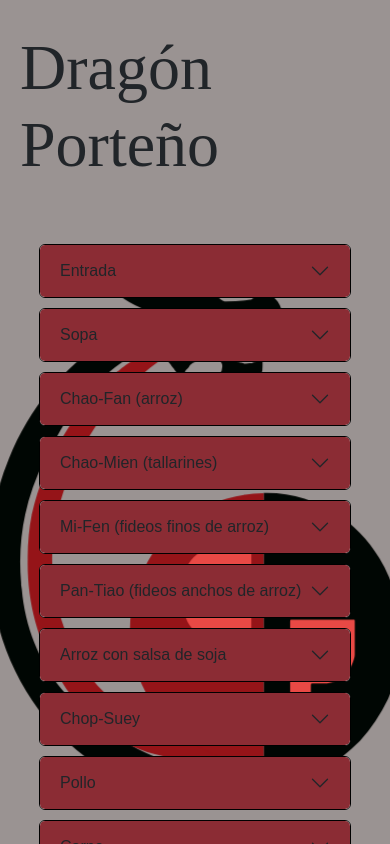
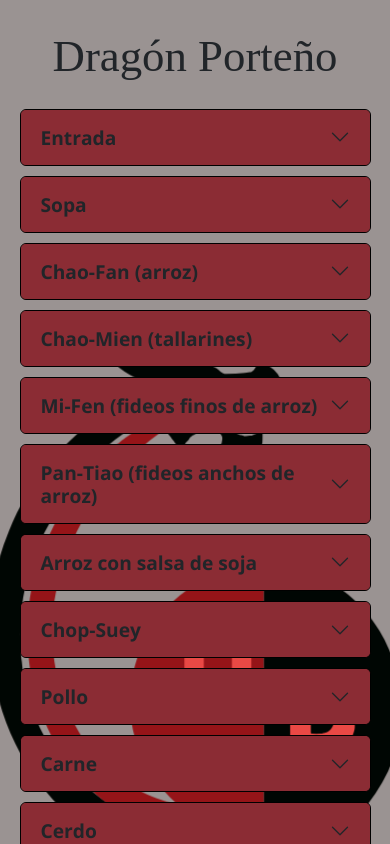
Before and after one commit to hvgomiranda/menuDragonPorteno, a React (Create React App) app: page / in a window 390 px wide. Built offline with nearby package versions, Linux system fonts and the light colour scheme; the HTML template or start-up script is replaced by a standard one; a web font is replaced by a local one.

Commit message:
Commit 6: se agregan estilos

```diff
--- a/src/App.css
+++ b/src/App.css
@@ -24,7 +24,7 @@
 }
 
 .seccion{
-    margin: 50px
+    margin: 25px;
 }
 
 .logo{
@@ -33,5 +33,5 @@
     z-index: -1;
     height: 100%;
     transform: translateZ(-40px) scale(1.5);
-    margin-top: 30vh;
+    margin-top: 50vh;
 }
--- a/src/components/footer/footer.css
+++ b/src/components/footer/footer.css
@@ -1,9 +1,15 @@
 .footer{
     display: flex;
     flex-direction: column;
+    flex-wrap: nowrap;
     align-items: center;
     padding: 10px;
+    width: 80vw;
     font-family: 'Open Sans', sans-serif;
+}
+
+.footer p{
+    text-align: center;
 }
 
 .iconos{
--- a/src/components/header/header.css
+++ b/src/components/header/header.css
@@ -3,3 +3,9 @@
     font-size: 4rem;
     margin: 30px 20px 0px 20px;
 }
+
+@media (max-width: 425px){
+    .title{
+        font-size: 2.8rem;
+    }
+}
--- a/src/components/section/section.css
+++ b/src/components/section/section.css
@@ -2,28 +2,35 @@
     background-color: #8b2c34 !important;
 }
 .section{
-    width: 80vw;
-    margin: 10px;
+    width: 90vw;
+    margin: 0px 10px 10px 10px;
 }
 .section_item{
     border-bottom: 1px;
     border: 1px black solid !important;
 }
-.section_title{
-    font-family: 'Barlow', sans-serif;
+
+.accordion-button{
+    font-family: 'Open Sans', sans-serif !important;
+    font-weight: 700;
     color: white;
-    font-size: 2rem;
+    font-size: 1.2rem !important;
+}
+.accordion-button:not(.collapsed) {
+    color: #9a9392 !important;
 }
 .section_body{
     background-color: #9a9392;
+    padding: 10px !important;
 }
 .section_body div{
-    font-family: 'Roboto', sans-serif;
+    font-family: 'Open Sans', sans-serif;
 }
 .section_card{
     margin: 0px 1px 10px 1px;
     padding: 5px;
     height: 80px;
+    width: 100%;
     display: grid;
     grid-template-columns: 50px repeat(6, 6fr);
     grid-template-rows: repeat(7, 7fr);
@@ -36,8 +43,11 @@
     justify-self: start;
     align-self: center;
     height: 100%;
-    font-size: 1.4rem;
-    font-weight: 400;
+    font-size: 1.2rem;
+    font-weight: 700;
+    line-height: 1.3rem;
+    margin-top: 5px;
+    margin-left: 5px;
 }
 .section_card_image{
     grid-column: 1 /2;
@@ -50,19 +60,27 @@
     width: 35px;
 }
 .section_card_description{
-    grid-column: 1 / 7;
+    grid-column: 1 / 4;
     grid-row: 5 / 8;
     justify-self: start;
     align-self: center;
     height: 100%;
     font-size: 1rem;
-    font-weight: 300;
+    font-weight: 500;
+    margin-left: 5px;
 }
 .section_card_price{
-    grid-column: 7 / 8;
-    grid-row: 1 / 8;
-    justify-self: center;
+    grid-column: 5 / 8;
+    grid-row: 5 / 8;
+    justify-self: flex-end;
     align-self: center;
-    font-size: 1.1rem;
-    font-weight: 400;
+    font-size: 1rem;
+    font-weight: 500;
+    margin-right: 5px;
 }
+.accordion-item {
+    background-color: #8b2c34 !important;
+}
+.accordion-button {
+    box-shadow: none !important;
+}
```
